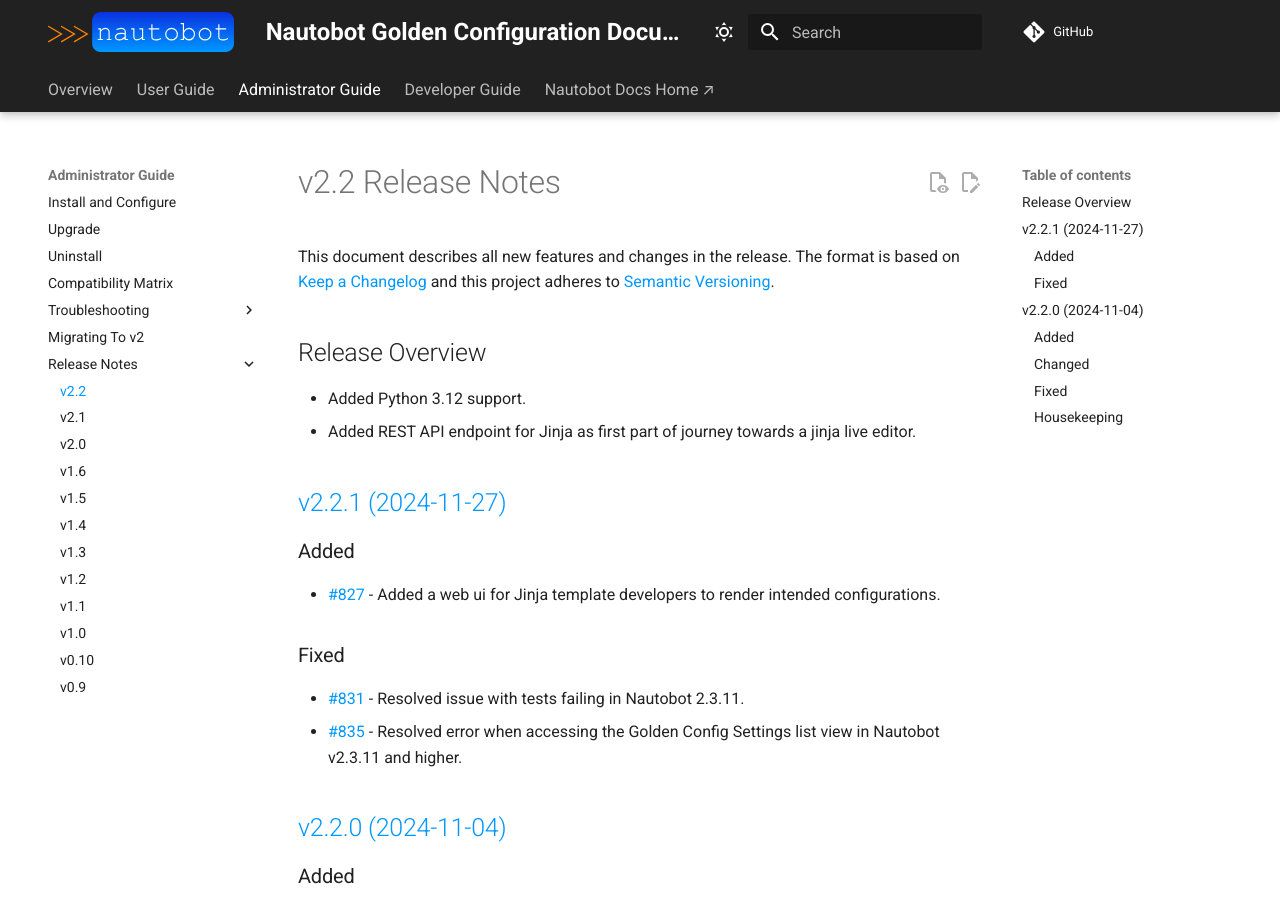
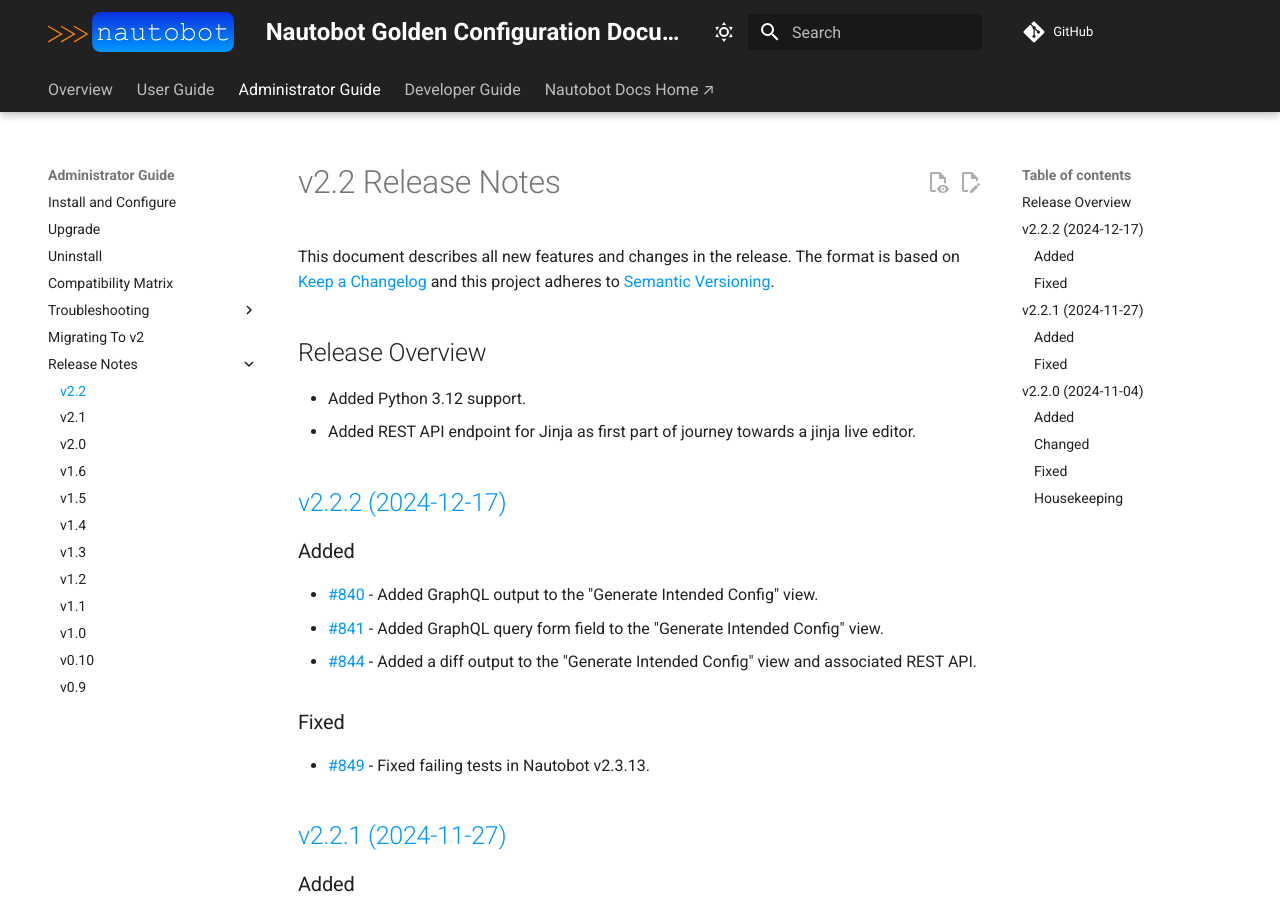
Before and after one commit to nautobot/nautobot-app-golden-config, an MkDocs documentation site: the page built from docs/admin/release_notes/version_2.2.md, in a window 1280 px wide and 900 px high. Built offline with MkDocs 1.6.1 and Material for MkDocs 9.7.7, drawn with Linux system fonts in a browser that asks for light colours; comment, search, counter and statistics services are not loaded.

Commit message:
Prep for Release 2.2.2

```diff
--- a/docs/admin/release_notes/version_2.2.md
+++ b/docs/admin/release_notes/version_2.2.md
@@ -7,6 +7,18 @@
 
 - Added Python 3.12 support.
 - Added REST API endpoint for Jinja as first part of journey towards a jinja live editor.
+
+## [v2.2.2 (2024-12-17)](https://github.com/nautobot/nautobot-app-golden-config/releases/tag/v2.2.2)
+
+### Added
+
+- [#840](https://github.com/nautobot/nautobot-app-golden-config/issues/840) - Added GraphQL output to the "Generate Intended Config" view.
+- [#841](https://github.com/nautobot/nautobot-app-golden-config/issues/841) - Added GraphQL query form field to the "Generate Intended Config" view.
+- [#844](https://github.com/nautobot/nautobot-app-golden-config/issues/844) - Added a diff output to the "Generate Intended Config" view and associated REST API.
+
+### Fixed
+
+- [#849](https://github.com/nautobot/nautobot-app-golden-config/issues/849) - Fixed failing tests in Nautobot v2.3.13.
 
 ## [v2.2.1 (2024-11-27)](https://github.com/nautobot/nautobot-app-golden-config/releases/tag/v2.2.1)
 
--- a/pyproject.toml
+++ b/pyproject.toml
@@ -1,6 +1,6 @@
 [tool.poetry]
 name = "nautobot-golden-config"
-version = "2.2.2a0"
+version = "2.2.2"
 description = "An app for configuration on nautobot"
 authors = ["Network to Code, LLC <opensource@networktocode.com>"]
 license = "Apache-2.0"
```
Also changed, not shown: 4 other files.
